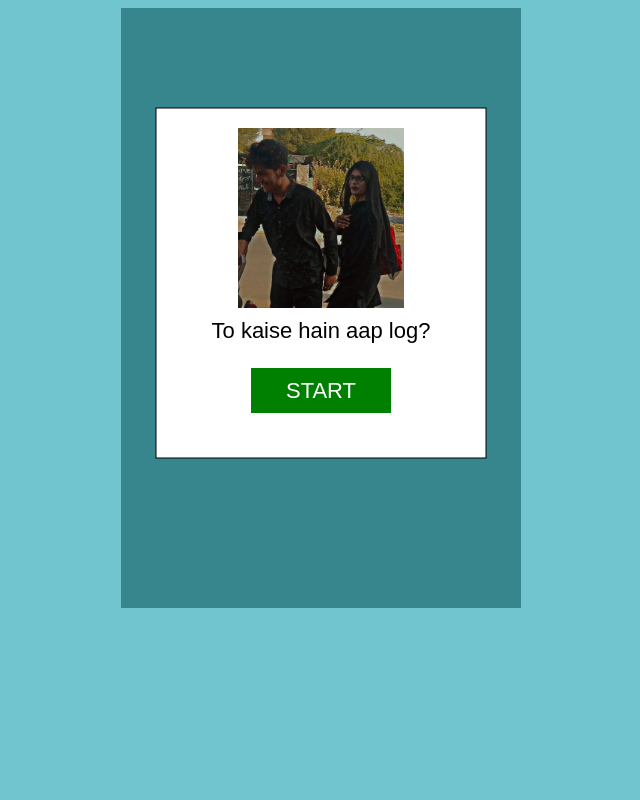
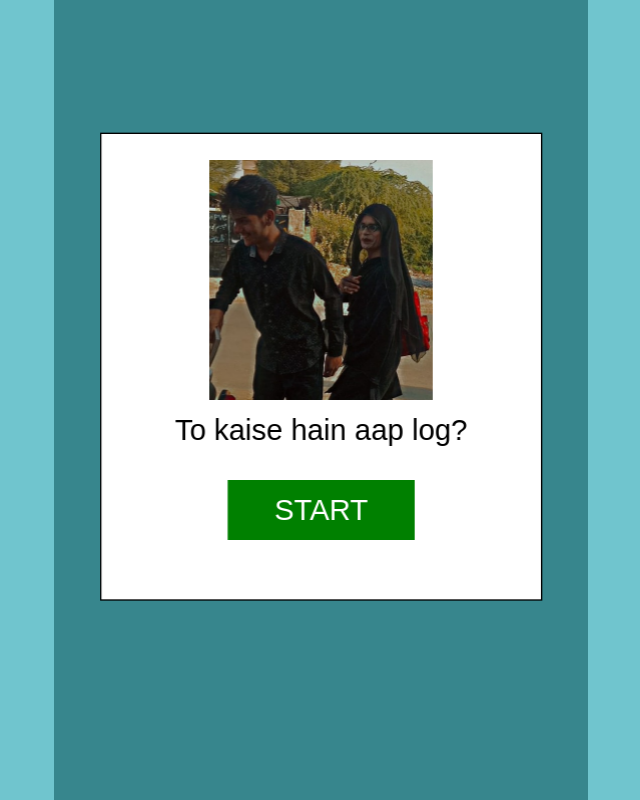
Before and after one commit to bilalrizvi763-byte/flappy-game, a plain HTML site: page index.html in a window 1280 px wide. Shown: the whole page, without its empty margins (319-959 px from the left). Drawn offline with Linux system fonts and the light colour scheme.

Commit message:
Add files via upload

```diff
--- a/index.html
+++ b/index.html
@@ -1,27 +1,24 @@
 <!DOCTYPE html>
 <html lang="en">
 <head>
-<meta charset="UTF-8" />
-<meta name="viewport" content="width=device-width, initial-scale=1.0, maximum-scale=1.0, user-scalable=no" />
-<title>Flappy Game Mobile & Desktop Optimized</title>
+<meta charset="UTF-8">
+<meta name="viewport" content="width=device-width, initial-scale=1.0, maximum-scale=1.0, user-scalable=no">
+<title>Flappy Bird Mobile Version</title>
 <style>
   html, body {
     margin: 0;
     padding: 0;
     background: #70c5ce;
     overscroll-behavior: none;
+    touch-action: manipulation;
   }
-
-  /* Mobile-first: canvas will scale down to fit small screens */
-  #gameCanvas {
+  * { box-sizing: border-box; }
+  canvas {
     display: block;
-    margin: 8px auto;
-    background: transparent; /* we draw background in JS for full control */
-    touch-action: none;      /* prevent browser gestures; pointer events used */
-    -webkit-tap-highlight-color: transparent;
+    margin: auto;
+    background: #4ec0ca;
+    border: none !important;
     image-rendering: auto;
-    max-width: 100%;
-    height: auto;
   }
 </style>
 </head>
@@ -30,11 +27,22 @@
 <canvas id="gameCanvas"></canvas>
 
 <script>
-// ---------- CONFIG ----------
+// ---------------- CONFIG ----------------
 const LOGICAL_WIDTH = 400;
 const LOGICAL_HEIGHT = 600;
 
-// assets (keep paths correct)
+const canvas = document.getElementById("gameCanvas");
+const ctx = canvas.getContext("2d");
+
+let bird, pipes, score, gameOver, gameStarted, startStep;
+let crashParticles = [];
+let startButton = { width: 140, height: 45, x: 0, y: 0 };
+let continueButton = { width: 160, height: 45, x: 0, y: 0 };
+let yesButton = { width: 100, height: 40, x: 0, y: 0 };
+let cloud = { x: 0, y: 50, width: 150, height: 80, speed: 1.5 };
+let pipeTimer = null;
+
+// ---------------- ASSETS ----------------
 const assets = {
   bird: 'good.png',
   bananaTop: 'banana.upper.png',
@@ -44,42 +52,6 @@ const assets = {
   crash: 'sound.mp3'
 };
 
-// ---------- CANVAS & DPR ----------
-const canvas = document.getElementById('gameCanvas');
-const ctx = canvas.getContext('2d');
-
-let deviceRatio = window.devicePixelRatio || 1;
-
-function fixCanvas() {
-  deviceRatio = window.devicePixelRatio || 1;
-
-  // Choose a CSS width that's either the logical width or the screen width minus padding
-  const available = Math.min(window.innerWidth - 16, LOGICAL_WIDTH);
-  const cssWidth = Math.round(available);
-  const cssHeight = Math.round(cssWidth * (LOGICAL_HEIGHT / LOGICAL_WIDTH));
-
-  // Set visible size (CSS)
-  canvas.style.width = cssWidth + 'px';
-  canvas.style.height = cssHeight + 'px';
-
-  // Set backing store size (actual pixels)
-  canvas.width = Math.round(LOGICAL_WIDTH * deviceRatio);
-  canvas.height = Math.round(LOGICAL_HEIGHT * deviceRatio);
-
-  // Reset transforms and scale so drawing uses logical coordinates (0..LOGICAL_WIDTH)
-  ctx.setTransform(1,0,0,1,0,0);
-  ctx.scale(deviceRatio, deviceRatio);
-
-  // image smoothing: enable for smoother scaled images; set false if you want crisp pixel-art
-  ctx.imageSmoothingEnabled = true;
-}
-
-// run initially and on resize/orientationchange
-fixCanvas();
-window.addEventListener('resize', fixCanvas);
-window.addEventListener('orientationchange', () => setTimeout(fixCanvas, 200));
-
-// ---------- LOAD ASSETS ----------
 let images = {};
 let sounds = {};
 
@@ -87,20 +59,15 @@ function loadImage(src) {
   return new Promise(res => {
     const img = new Image();
     img.onload = () => res(img);
-    img.onerror = () => { console.warn('Image failed:', src); res(null); };
+    img.onerror = () => res(null);
     img.src = src;
   });
 }
 
 function loadAudio(src) {
   return new Promise(res => {
-    try {
-      const a = new Audio(src);
-      a.preload = 'auto';
-      res(a);
-    } catch (e) {
-      res(null);
-    }
+    try { const a = new Audio(src); a.preload='auto'; res(a); }
+    catch(e){ res(null); }
   });
 }
 
@@ -113,17 +80,29 @@ async function loadAllAssets() {
   sounds.crash = await loadAudio(assets.crash);
 }
 
-// ---------- GAME STATE ----------
-let bird, pipes, score, gameOver, gameStarted, startStep;
-let crashParticles = [];
-let startButton = { width: 140, height: 45, x: 0, y: 0 };
-let continueButton = { width: 160, height: 45, x: 0, y: 0 };
-let yesButton = { width: 100, height: 40, x: 0, y: 0 };
-let cloud = { x: 0, y: 50, width: 150, height: 80, speed: 1.5 };
-let pipeTimer = null;
+// ---------------- CANVAS FIX ----------------
+function fixCanvas() {
+  const ratio = window.devicePixelRatio || 1;
+  const w = window.innerWidth;
+  const h = window.innerHeight;
+  const scale = Math.min(w / LOGICAL_WIDTH, h / LOGICAL_HEIGHT);
 
+  canvas.style.width = LOGICAL_WIDTH * scale + "px";
+  canvas.style.height = LOGICAL_HEIGHT * scale + "px";
+  canvas.width = Math.round(LOGICAL_WIDTH * scale * ratio);
+  canvas.height = Math.round(LOGICAL_HEIGHT * scale * ratio);
+
+  ctx.setTransform(1,0,0,1,0,0);
+  ctx.scale(scale * ratio, scale * ratio);
+}
+
+window.addEventListener('resize', fixCanvas);
+window.addEventListener('orientationchange', () => setTimeout(fixCanvas, 200));
+fixCanvas();
+
+// ---------------- GAME STATE ----------------
 function initState() {
-  bird = { x: 50, y: 150, width: 120, height: 120, gravity: 0.5, velocity: 0 };
+  bird = { x:50, y:150, width:120, height:120, gravity:0.5, velocity:0 };
   pipes = [];
   score = 0;
   gameOver = false;
@@ -132,291 +111,150 @@ function initState() {
   crashParticles = [];
 }
 
-// ---------- UTIL: pointer -> logical coords ----------
-function getLogicalPointer(clientX, clientY) {
+function getLogicalPointer(mx,my){
   const rect = canvas.getBoundingClientRect();
-  // map client coords to logical canvas coords (0..LOGICAL_WIDTH/HEIGHT)
-  const scaleX = LOGICAL_WIDTH / rect.width;
-  const scaleY = LOGICAL_HEIGHT / rect.height;
-  const x = (clientX - rect.left) * scaleX;
-  const y = (clientY - rect.top) * scaleY;
-  return { x, y };
+  const scaleX = LOGICAL_WIDTH/rect.width;
+  const scaleY = LOGICAL_HEIGHT/rect.height;
+  return { x:(mx-rect.left)*scaleX, y:(my-rect.top)*scaleY };
 }
 
-// ---------- POINTER HANDLING (use pointerdown for all devices) ----------
-function handlePointerLogical(x, y) {
-  if (!gameStarted) {
-    if (startStep === 1) {
-      if (x >= startButton.x && x <= startButton.x + startButton.width &&
-          y >= startButton.y && y <= startButton.y + startButton.height) {
-        startStep = 2;
-      }
-    } else if (startStep === 2) {
-      if (x >= continueButton.x && x <= continueButton.x + continueButton.width &&
-          y >= continueButton.y && y <= continueButton.y + continueButton.height) {
-        gameStarted = true;
-        startPipes();
-      }
+// ---------------- BUTTON HANDLER ----------------
+function handlePointer(mx,my){
+  const p = getLogicalPointer(mx,my);
+  const x = p.x, y = p.y;
+
+  if(!gameStarted){
+    if(startStep===1 && x>=startButton.x && x<=startButton.x+startButton.width &&
+       y>=startButton.y && y<=startButton.y+startButton.height){
+      startStep=2;
+    } else if(startStep===2 && x>=continueButton.x && x<=continueButton.x+continueButton.width &&
+              y>=continueButton.y && y<=continueButton.y+continueButton.height){
+      gameStarted=true; startPipes();
     }
     return;
   }
 
-  if (gameOver) {
-    if (x >= yesButton.x && x <= yesButton.x + yesButton.width &&
-        y >= yesButton.y && y <= yesButton.y + yesButton.height) {
+  if(gameOver){
+    if(x>=yesButton.x && x<=yesButton.x+yesButton.width &&
+       y>=yesButton.y && y<=yesButton.y+yesButton.height){
       resetGame();
     }
-  } else {
-    flapBird();
+  } else flapBird();
+}
+
+// ---------------- POINTER EVENTS ----------------
+canvas.addEventListener('pointerdown', e=>{
+  e.preventDefault && e.preventDefault();
+  handlePointer(e.clientX, e.clientY);
+},{passive:false});
+
+// ---------------- GAME ACTIONS ----------------
+function flapBird(){ if(!gameOver && gameStarted) bird.velocity=-7; }
+
+function createPipe(){
+  if(!gameStarted || gameOver) return;
+  const gap = 220;
+  const top = Math.random()*250+50;
+  pipes.push({x:LOGICAL_WIDTH, top:top, bottom:top+gap, width:60, passed:false});
+}
+
+function startPipes(){ if(pipeTimer) clearInterval(pipeTimer); pipeTimer=setInterval(createPipe,1800); }
+function stopPipes(){ if(pipeTimer){ clearInterval(pipeTimer); pipeTimer=null; } }
+
+function resetGame(){ stopPipes(); initState(); gameStarted=true; startPipes(); }
+
+// ---------------- CRASH PARTICLES ----------------
+function createCrashParticles(x,y){
+  for(let i=0;i<20;i++){
+    crashParticles.push({x,y,vx:(Math.random()-0.5)*4, vy:(Math.random()-0.5)*4, size:Math.random()*8+4, alpha:1});
   }
 }
 
-canvas.addEventListener('pointerdown', (ev) => {
-  // prevent default to avoid unwanted gestures
-  ev.preventDefault && ev.preventDefault();
-  const p = getLogicalPointer(ev.clientX, ev.clientY);
-  handlePointerLogical(p.x, p.y);
-}, { passive: false });
-
-// remove old click/touch listeners if any (safety)
-canvas.onclick = null;
-canvas.ontouchstart = null;
-
-// ---------- GAME ACTIONS ----------
-function flapBird() {
-  if (!gameOver && gameStarted) bird.velocity = -7;
-}
-
-function createPipe() {
-  if (!gameStarted || gameOver) return;
-  const gap = 220;
-  const top = Math.random() * 250 + 50;
-  pipes.push({ x: LOGICAL_WIDTH, top: top, bottom: top + gap, width: 60, passed: false });
-}
-
-function startPipes() {
-  if (pipeTimer) clearInterval(pipeTimer);
-  pipeTimer = setInterval(() => createPipe(), 1800);
-}
-
-function stopPipes() {
-  if (pipeTimer) { clearInterval(pipeTimer); pipeTimer = null; }
-}
-
-function resetGame() {
-  stopPipes();
-  initState();
-  // start immediately so teacher sees game running on phone
-  gameStarted = true;
-  startPipes();
-}
-
-// ---------- CRASH PARTICLES ----------
-function createCrashParticles(x, y) {
-  for (let i=0; i<20; i++) {
-    crashParticles.push({
-      x, y,
-      vx: (Math.random() - 0.5) * 4,
-      vy: (Math.random() - 0.5) * 4,
-      size: Math.random() * 8 + 4,
-      alpha: 1
-    });
+function drawCrashParticles(){
+  for(let i=crashParticles.length-1;i>=0;i--){
+    const p = crashParticles[i];
+    ctx.fillStyle=`rgba(255,0,0,${p.alpha})`;
+    ctx.beginPath(); ctx.arc(p.x,p.y,p.size,0,Math.PI*2); ctx.fill();
+    p.x+=p.vx; p.y+=p.vy; p.alpha-=0.03;
+    if(p.alpha<=0) crashParticles.splice(i,1);
   }
 }
 
-function drawCrashParticles() {
-  for (let i = crashParticles.length - 1; i >= 0; i--) {
-    const p = crashParticles[i];
-    ctx.fillStyle = `rgba(255,0,0,${p.alpha})`;
-    ctx.beginPath();
-    ctx.arc(p.x, p.y, p.size, 0, Math.PI * 2);
-    ctx.fill();
+// ---------------- POPUPS ----------------
+function drawStartPopup(){
+  ctx.fillStyle="rgba(0,0,0,0.3)"; ctx.fillRect(0,0,LOGICAL_WIDTH,LOGICAL_HEIGHT);
+  ctx.fillStyle="white"; ctx.fillRect(35,100,330,350); ctx.strokeRect(35,100,330,350);
+  ctx.textAlign="center"; ctx.fillStyle="black";
 
-    p.x += p.vx;
-    p.y += p.vy;
-    p.alpha -= 0.03;
-
-    if (p.alpha <= 0) crashParticles.splice(i, 1);
+  if(startStep===1){
+    if(images.start){
+      const w=290,h=180; let rw=w,rh=h; const ratio=images.start.width/images.start.height;
+      if(w/h>ratio) rw=h*ratio; else rh=w/ratio;
+      const dx=55+(w-rw)/2; const dy=120+(h-rh)/2;
+      ctx.drawImage(images.start,dx,dy,rw,rh);
+    }
+    ctx.font="22px Arial"; ctx.fillText("To kaise hain aap log?",200,330);
+    startButton.x=200-70; startButton.y=360; ctx.fillStyle="green";
+    ctx.fillRect(startButton.x,startButton.y,startButton.width,startButton.height);
+    ctx.fillStyle="white"; ctx.fillText("START",200,startButton.y+30);
+  } else {
+    ctx.font="20px Arial"; ctx.fillText("To chaliye shuru karte hain",200,260);
+    ctx.fillText("bina kisi bakchodi ke 😎",200,290);
+    continueButton.x=200-80; continueButton.y=320; ctx.fillStyle="blue";
+    ctx.fillRect(continueButton.x,continueButton.y,continueButton.width,continueButton.height);
+    ctx.fillStyle="white"; ctx.fillText("CONTINUE",200,continueButton.y+30);
   }
 }
 
-// ---------- POPUPS ----------
-function drawStartPopup() {
-  ctx.fillStyle = "rgba(0,0,0,0.3)";
-  ctx.fillRect(0, 0, LOGICAL_WIDTH, LOGICAL_HEIGHT);
-
-  ctx.fillStyle = "white";
-  ctx.fillRect(35, 100, 330, 350);
-  ctx.strokeRect(35, 100, 330, 350);
-
-  ctx.textAlign = "center";
-  ctx.fillStyle = "black";
-
-  if (startStep === 1) {
-    if (images.start) {
-      const w = 290, h = 180;
-      let rw = w, rh = h;
-      const ratio = images.start.width / images.start.height;
-      if (w/h > ratio) rw = h * ratio; else rh = w / ratio;
-      const dx = 55 + (w - rw)/2;
-      const dy = 120 + (h - rh)/2;
-      ctx.drawImage(images.start, dx, dy, rw, rh);
-    }
-
-    ctx.font = "22px Arial";
-    ctx.fillText("To kaise hain aap log?", 200, 330);
-
-    startButton.x = 200 - 70;
-    startButton.y = 360;
-    ctx.fillStyle = "green";
-    ctx.fillRect(startButton.x, startButton.y, startButton.width, startButton.height);
-    ctx.fillStyle = "white";
-    ctx.fillText("START", 200, startButton.y + 30);
-
-  } else {
-    ctx.font = "20px Arial";
-    ctx.fillText("To chaliye shuru karte hain", 200, 260);
-    ctx.fillText("bina kisi bakchodi ke 😎", 200, 290);
-
-    continueButton.x = 200 - 80;
-    continueButton.y = 320;
-    ctx.fillStyle = "blue";
-    ctx.fillRect(continueButton.x, continueButton.y, continueButton.width, continueButton.height);
-    ctx.fillStyle = "white";
-    ctx.fillText("CONTINUE", 200, continueButton.y + 30);
-  }
+function drawGameOverPopup(){
+  ctx.fillStyle="rgba(0,0,0,0.3)"; ctx.fillRect(0,0,LOGICAL_WIDTH,LOGICAL_HEIGHT);
+  ctx.fillStyle="white"; ctx.fillRect(25,220,350,180); ctx.strokeRect(25,220,350,180);
+  ctx.fillStyle="black"; ctx.textAlign="center"; ctx.font="20px Arial";
+  ctx.fillText("Bilal ko bhej tere bass ka kaam nahi",200,260);
+  ctx.font="16px Arial"; ctx.fillText("Maaz ki gand dobara maroge?",200,290);
+  yesButton.x=200-50; yesButton.y=310; ctx.fillStyle="green";
+  ctx.fillRect(yesButton.x,yesButton.y,yesButton.width,yesButton.height);
+  ctx.fillStyle="white"; ctx.fillText("YES",200,yesButton.y+28);
 }
 
-function drawGameOverPopup() {
-  ctx.fillStyle = "rgba(0,0,0,0.3)";
-  ctx.fillRect(0,0,LOGICAL_WIDTH,LOGICAL_HEIGHT);
+// ---------------- DRAW LOOP ----------------
+function draw(){
+  ctx.fillStyle="#4ec0ca"; ctx.fillRect(0,0,LOGICAL_WIDTH,LOGICAL_HEIGHT);
 
-  ctx.fillStyle = "white";
-  ctx.fillRect(25, 220, 350, 180);
-  ctx.strokeRect(25, 220, 350, 180);
+  if(images.cloud) ctx.drawImage(images.cloud,cloud.x,cloud.y,cloud.width,cloud.height);
+  if(gameStarted && !gameOver){ cloud.x+=cloud.speed; if(cloud.x>LOGICAL_WIDTH) cloud.x=-cloud.width; }
 
-  ctx.fillStyle = "black";
-  ctx.textAlign = "center";
-  ctx.font = "20px Arial";
-  ctx.fillText("Bilal ko bhej tere bass ka kaam nahi", 200, 260);
-  ctx.font = "16px Arial";
-  ctx.fillText("Maaz ki gand dobara maroge?", 200, 290);
+  if(!gameStarted){ drawStartPopup(); requestAnimationFrame(draw); return; }
 
-  yesButton.x = 200 - 50;
-  yesButton.y = 310;
-  ctx.fillStyle = "green";
-  ctx.fillRect(yesButton.x, yesButton.y, yesButton.width, yesButton.height);
-  ctx.fillStyle = "white";
-  ctx.fillText("YES", 200, yesButton.y + 28);
-}
+  if(!gameOver){ bird.velocity+=bird.gravity; if(bird.velocity>12) bird.velocity=12; bird.y+=bird.velocity; }
+  if(images.bird) ctx.drawImage(images.bird,bird.x,bird.y,bird.width,bird.height); else { ctx.fillStyle="yellow"; ctx.fillRect(bird.x,bird.y,bird.width,bird.height); }
 
-// ---------- DRAW LOOP ----------
-function draw() {
-  // draw background fully to avoid any border/line artifacts
-  ctx.fillStyle = "#4ec0ca"; // background color previously set via CSS
-  ctx.fillRect(0, 0, LOGICAL_WIDTH, LOGICAL_HEIGHT);
-
-  // CLOUD
-  if (images.cloud)
-    ctx.drawImage(images.cloud, cloud.x, cloud.y, cloud.width, cloud.height);
-
-  if (gameStarted && !gameOver) {
-    cloud.x += cloud.speed;
-    if (cloud.x > LOGICAL_WIDTH) cloud.x = -cloud.width;
+  for(let i=pipes.length-1;i>=0;i--){
+    const pipe=pipes[i]; if(!gameOver) pipe.x-=3;
+    if(images.bananaTop && images.bananaBottom){ ctx.drawImage(images.bananaBottom,pipe.x,pipe.bottom,pipe.width,LOGICAL_HEIGHT-pipe.bottom); ctx.drawImage(images.bananaTop,pipe.x,0,pipe.width,pipe.top); }
+    else{ ctx.fillStyle="green"; ctx.fillRect(pipe.x,0,pipe.width,pipe.top); ctx.fillRect(pipe.x,pipe.bottom,pipe.width,LOGICAL_HEIGHT-pipe.bottom); }
+    const bx=bird.x+bird.width/2, by=bird.y+bird.height/2;
+    if(bx>pipe.x && bx<pipe.x+pipe.width && (by<pipe.top || by>pipe.bottom)){
+      if(!gameOver){ gameOver=true; bird.velocity=0; createCrashParticles(bx,by); stopPipes(); if(sounds.crash){try{sounds.crash.currentTime=0;sounds.crash.play();}catch(e){}} }
+    }
+    if(pipe.x+pipe.width<bird.x && !pipe.passed){ score++; pipe.passed=true; }
+    if(pipe.x+pipe.width<0) pipes.splice(i,1);
   }
 
-  // START POPUP (draw and return)
-  if (!gameStarted) {
-    drawStartPopup();
-    requestAnimationFrame(draw);
-    return;
-  }
+  if(bird.y+bird.height>560){ if(!gameOver){ gameOver=true; bird.y=560-bird.height; bird.velocity=0; createCrashParticles(bird.x+bird.width/2,bird.y+bird.height/2); stopPipes(); if(sounds.crash){try{sounds.crash.currentTime=0;sounds.crash.play();}catch(e){}} } }
 
-  // Bird physics
-  if (!gameOver) {
-    bird.velocity += bird.gravity;
-    if (bird.velocity > 12) bird.velocity = 12;
-    bird.y += bird.velocity;
-  }
-
-  // Draw bird (fallback rectangle if missing)
-  if (images.bird)
-    ctx.drawImage(images.bird, bird.x, bird.y, bird.width, bird.height);
-  else {
-    ctx.fillStyle = "yellow";
-    ctx.fillRect(bird.x, bird.y, bird.width, bird.height);
-  }
-
-  // PIPES
-  for (let i=pipes.length-1; i>=0; i--) {
-    const pipe = pipes[i];
-    if (!gameOver) pipe.x -= 3;
-
-    if (images.bananaTop && images.bananaBottom) {
-      ctx.drawImage(images.bananaBottom, pipe.x, pipe.bottom, pipe.width, LOGICAL_HEIGHT - pipe.bottom);
-      ctx.drawImage(images.bananaTop, pipe.x, 0, pipe.width, pipe.top);
-    } else {
-      ctx.fillStyle = "green";
-      ctx.fillRect(pipe.x, 0, pipe.width, pipe.top);
-      ctx.fillRect(pipe.x, pipe.bottom, pipe.width, LOGICAL_HEIGHT - pipe.bottom);
-    }
-
-    const bx = bird.x + bird.width/2;
-    const by = bird.y + bird.height/2;
-
-    if (bx > pipe.x && bx < pipe.x + pipe.width &&
-        (by < pipe.top || by > pipe.bottom)) {
-      if (!gameOver) {
-        gameOver = true;
-        bird.velocity = 0;
-        createCrashParticles(bx,by);
-        stopPipes();
-        if (sounds.crash) { try { sounds.crash.currentTime = 0; sounds.crash.play(); } catch(e){} }
-      }
-    }
-
-    if (pipe.x + pipe.width < bird.x && !pipe.passed) {
-      score++; pipe.passed = true;
-    }
-
-    if (pipe.x + pipe.width < 0) pipes.splice(i, 1);
-  }
-
-  // GROUND
-  if (bird.y + bird.height > 560) {
-    if (!gameOver) {
-      gameOver = true;
-      bird.y = 560 - bird.height;
-      bird.velocity = 0;
-      createCrashParticles(bird.x + bird.width/2, bird.y + bird.height/2);
-      stopPipes();
-      if (sounds.crash) { try { sounds.crash.currentTime = 0; sounds.crash.play(); } catch(e){} }
-    }
-  }
-
-  // SCORE
-  ctx.fillStyle = "white";
-  ctx.font = "28px Arial";
-  ctx.textAlign = "left";
-  ctx.textBaseline = "top";
-  ctx.fillText("Score: " + score, 15, 12);
-
+  ctx.fillStyle="white"; ctx.font="28px Arial"; ctx.textAlign="left"; ctx.textBaseline="top"; ctx.fillText("Score: "+score,15,12);
   drawCrashParticles();
-
-  // BOTTOM GRASS
-  ctx.fillStyle = "#3cb043";
-  ctx.fillRect(0, 560, LOGICAL_WIDTH, 40);
-
-  if (gameOver) drawGameOverPopup();
+  ctx.fillStyle="#3cb043"; ctx.fillRect(0,560,LOGICAL_WIDTH,40);
+  if(gameOver) drawGameOverPopup();
 
   requestAnimationFrame(draw);
 }
 
-// ---------- STARTUP ----------
-async function start() {
+// ---------------- START GAME ----------------
+async function start(){
   await loadAllAssets();
   initState();
-  // don't start pipes until player hits CONTINUE (so interval not running unnecessarily)
   requestAnimationFrame(draw);
 }
 
```
